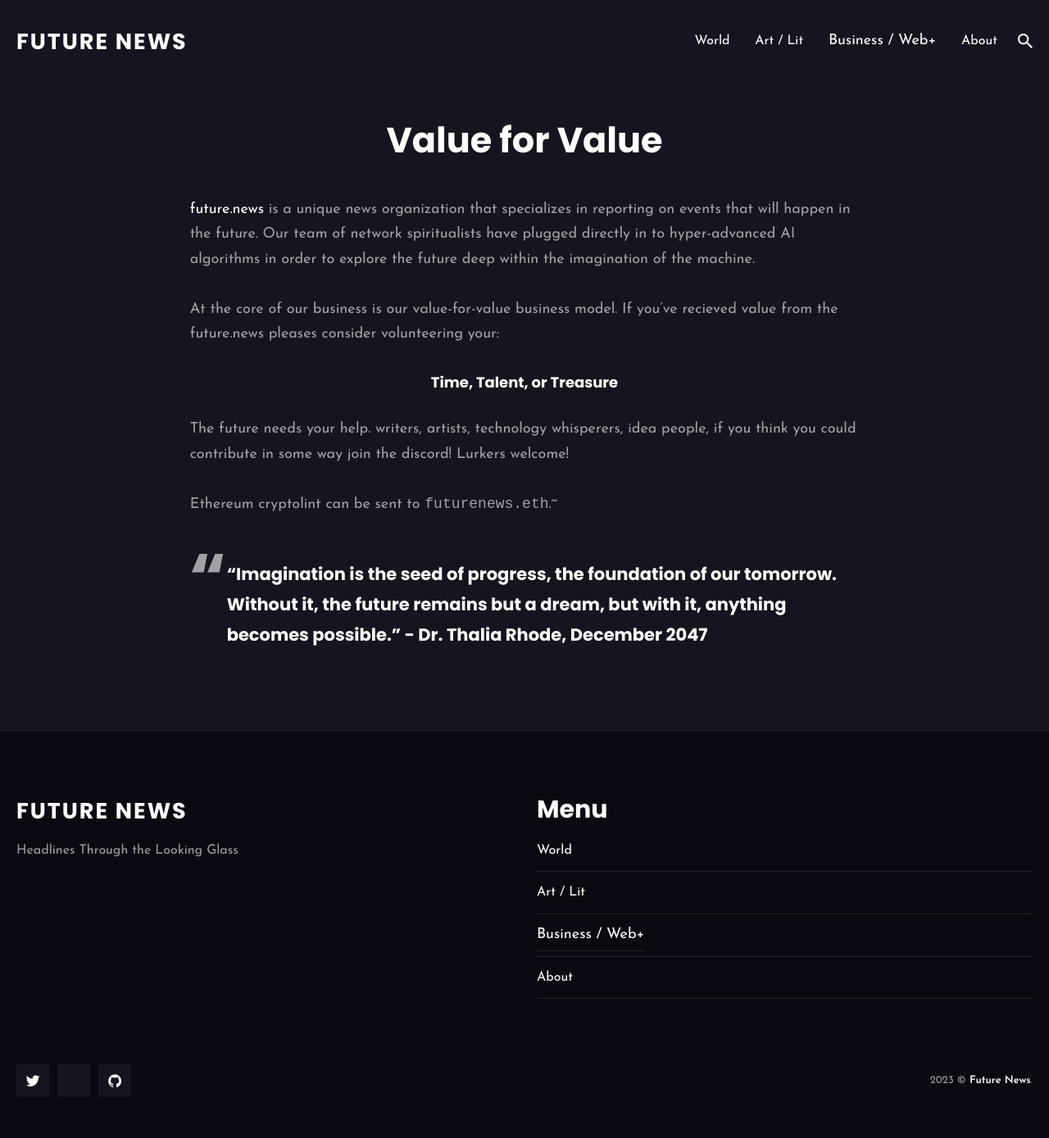
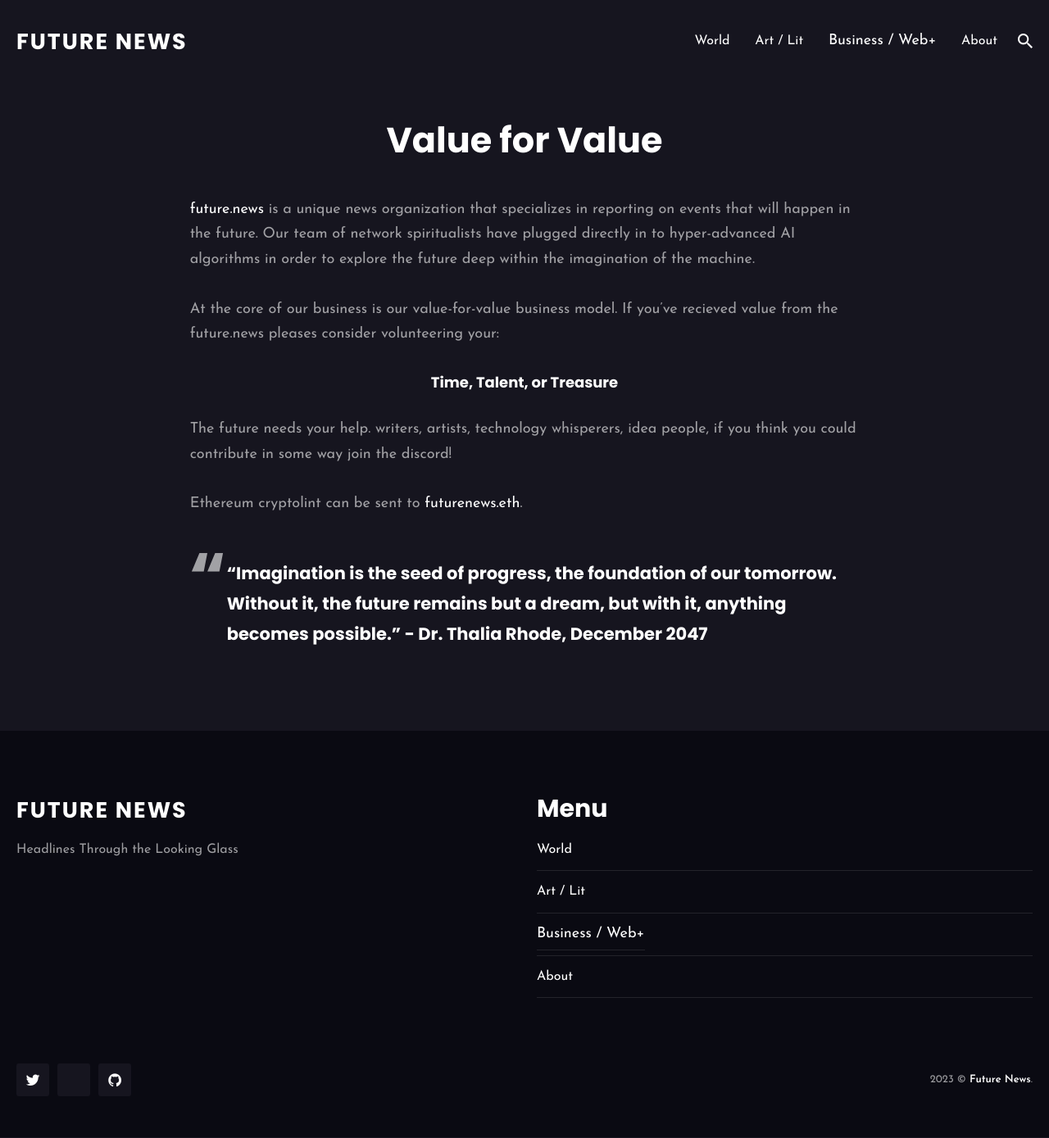
Before and after one commit to nan3333/futurenews, a Jekyll site: the page built from _pages/about.md, in a window 1280 px wide. Shown: the whole page at 82% size. Built offline with Jekyll 4.4.1, drawn with Linux system fonts in a browser that asks for light colours; nearby versions of some CDN libraries.

Commit message:
cleanup about page

```diff
--- a/_includes/article-content.html
+++ b/_includes/article-content.html
@@ -29,7 +29,7 @@
           <a href="{{site.baseurl}}/about/" class="article__author-image" style="background-image: url({{site.baseurl}}{{site.author.avatar}})" aria-label="{{site.author.name}}'s Picture"></a> <a href="{{site.baseurl}}/about/" class="article__author-link">{{site.author.name}}</a>
         </div>
         <span class="article__date"><time
-          datetime="{{ post.date | date_to_xmlschema }}">{% assign date_format = site.minima.date_format | default: "%b %-d, %Y" %}{{ post.date | date: date_format }}</time></span>
+          datetime="{{ post.date | date_to_xmlschema }}">{% assign date_format = site.minima.date_format | default: "%b %Y" %}{{ post.date | date: date_format }}</time></span>
       </div>
     </div>
   </div>
--- a/_layouts/post.html
+++ b/_layouts/post.html
@@ -34,7 +34,7 @@ layout: default
                 style="background-image: url({{site.baseurl}}{{site.author.avatar}})" aria-label="{{site.author.name}}'s Picture"></a> <a href="{{site.baseurl}}/about/" class="post__author-link">{{site.author.name}}</a>
             </div>
             <span class="post__date">
-              <time datetime="{{ page.date | date_to_xmlschema }}">{{page.date | date: '%b %d, %Y'}}</time>
+              <time datetime="{{ page.date | date_to_xmlschema }}">{{page.date | date: '%b %Y'}}</time>
             </span>
           </div>
         </div>
--- a/_pages/about.md
+++ b/_pages/about.md
@@ -8,9 +8,9 @@ permalink: /about/
 At the core of our business is our value-for-value business model. If you've recieved value from the future.news pleases consider volunteering  your:
 
 <center><h5>Time, Talent, or Treasure </h5></center>
-The future needs your help. writers, artists,  technology  whisperers, idea people, if you think you could contribute in some way join the discord! Lurkers welcome!
+The future needs your help. writers, artists,  technology  whisperers, idea people, if you think you could contribute in some way join the discord!
 
-Ethereum cryptolint can be sent to `futurenews.eth`.~
+Ethereum cryptolint can be sent to <a>futurenews.eth</a>.
 
 
 
```
